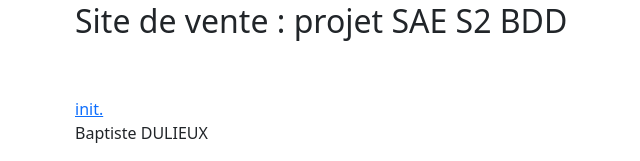
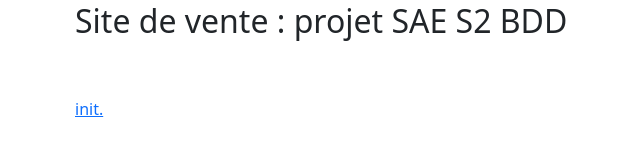
Before and after one commit to Team-Chartreuse/site-E-commerce, a Flask app: page / in a window 1280 px wide. Shown: the part 1427-1588 px from the top of the page, without its empty margins (7-647 px from the left). After the commit the page ends 1544 px from the top, so only its background shows below. Run offline with Flask 3, Linux system fonts and the light colour scheme; some libraries are stand-ins or nearby versions.

Commit message:
suppression nom

```diff
--- a/templates/auth/layout.html
+++ b/templates/auth/layout.html
@@ -20,8 +20,6 @@
         <h2>Site de vente : projet SAE S2 BDD</h2>
         <br><br>
         <a href="/base/init">init.</a>
-        <br>
-        <p>Baptiste DULIEUX</p>
     {% endblock %}
 </div><!-- /.container -->
 
```
